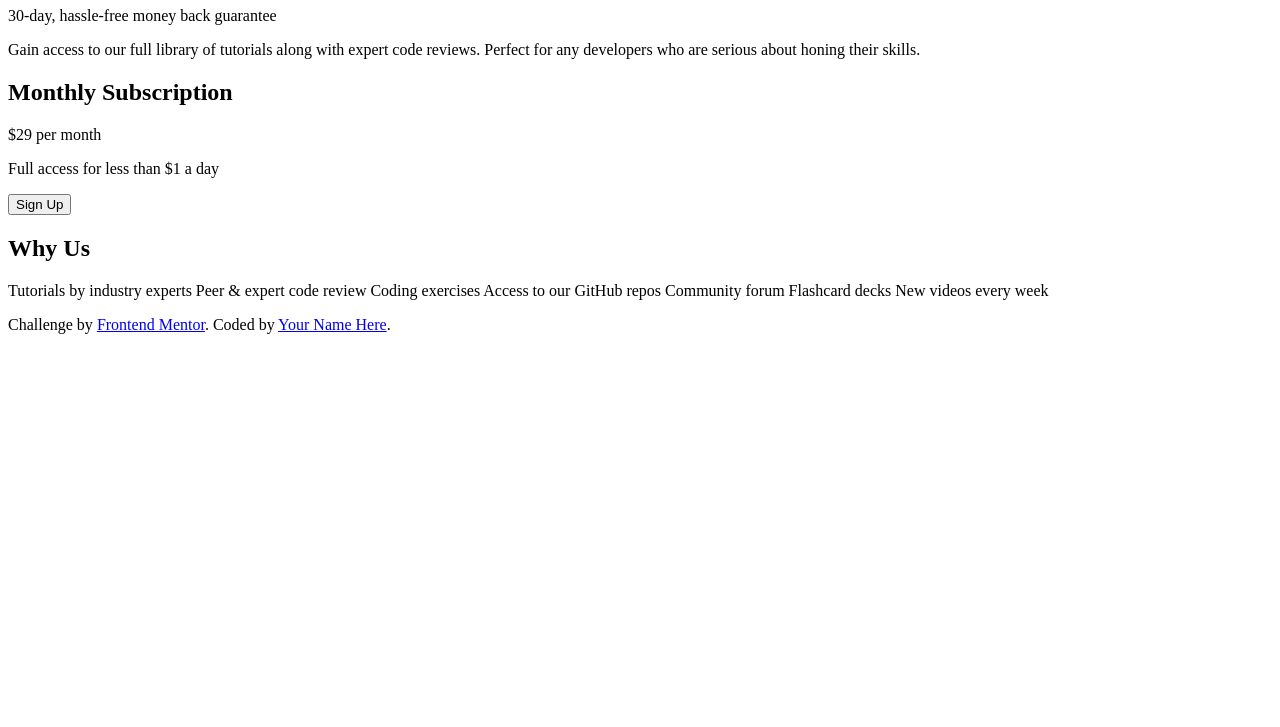
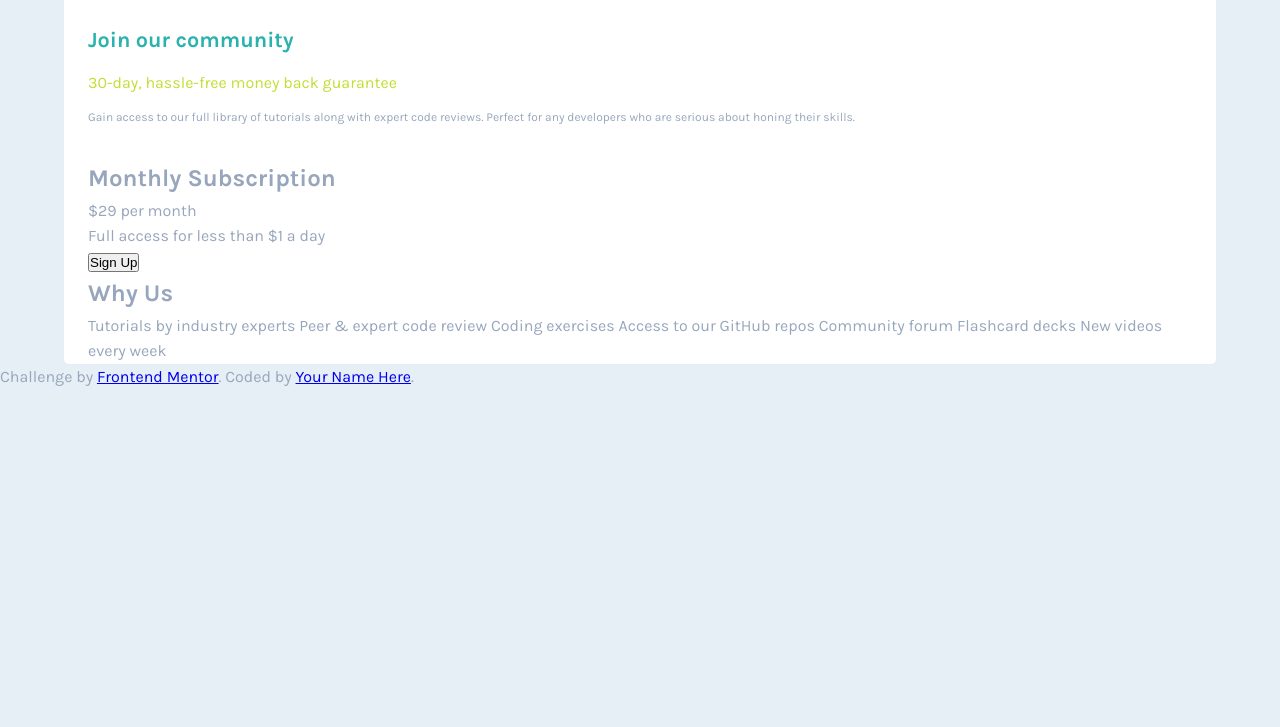
Before and after one commit to DorSarel/Single-price-grid-component, a plain HTML site: page index.html in a window 1280 px wide. Shown: the part 73-800 px from the top of the page. Drawn offline with Linux system fonts and the light colour scheme.

Commit message:
style the header

```diff
--- a/index.html
+++ b/index.html
@@ -3,18 +3,21 @@
   <head>
     <meta charset="UTF-8" />
     <meta name="viewport" content="width=device-width, initial-scale=1.0" />
-    <!-- displays site properly based on user's device -->
-
     <link
       rel="icon"
       type="image/png"
       sizes="32x32"
       href="./images/favicon-32x32.png"
     />
-
+    <link
+      href="https://fonts.googleapis.com/css?family=Karla:400,700&display=swap"
+      rel="stylesheet"
+    />
+    <link rel="stylesheet" href="style.css" />
     <title>Frontend Mentor | Single Price Grid Component</title>
   </head>
   <body>
+    <div class="container grid-container">
       <header class="header">
         <h1 class="header__title">Join our community</h1>
         <p class="header__subtitle">30-day, hassle-free money back guarantee</p>
@@ -44,6 +47,7 @@
           </p>
         </section>
       </main>
+    </div>
 
     <footer class="footer">
       <p class="attribution">
--- /dev/null
+++ b/style.css
@@ -0,0 +1,62 @@
+* {
+  margin: 0;
+  padding: 0;
+}
+
+*,
+*::after,
+*::before {
+  box-sizing: inherit;
+}
+
+html {
+  box-sizing: border-box;
+}
+
+body {
+  background-color: hsl(204, 43%, 93%);
+  color: hsl(218, 22%, 67%);
+  font-family: 'Karla', sans-serif;
+  font-size: 1rem;
+  line-height: 1.6;
+}
+
+/*
+==== LAYOUT
+*/
+
+.grid-container {
+  display: grid;
+  grid-template-columns: 1.5rem repeat(2, 1fr) 1.5rem;
+}
+
+.grid-container > * {
+  grid-column: 2 / -2;
+}
+
+.container {
+  background-color: #fff;
+  border-radius: 5px;
+  max-width: 90%;
+  margin: 4rem auto auto;
+}
+
+.header {
+  padding-top: 2rem;
+  padding-bottom: 2rem;
+}
+
+.header__title {
+  color: hsl(179, 62%, 43%);
+  font-size: 1.35rem;
+  margin-bottom: 0.75rem;
+}
+
+.header__subtitle {
+  color: hsl(71, 73%, 54%);
+  margin-bottom: 0.8rem;
+}
+
+.header__text {
+  font-size: 0.75rem;
+}
```
Lines whose indentation alone changed are shown as unchanged.
